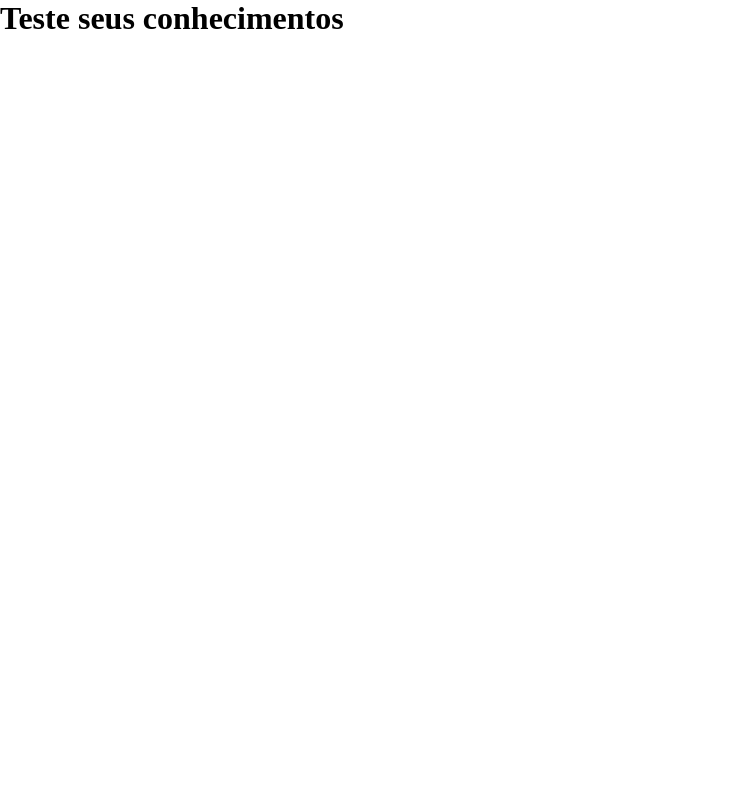
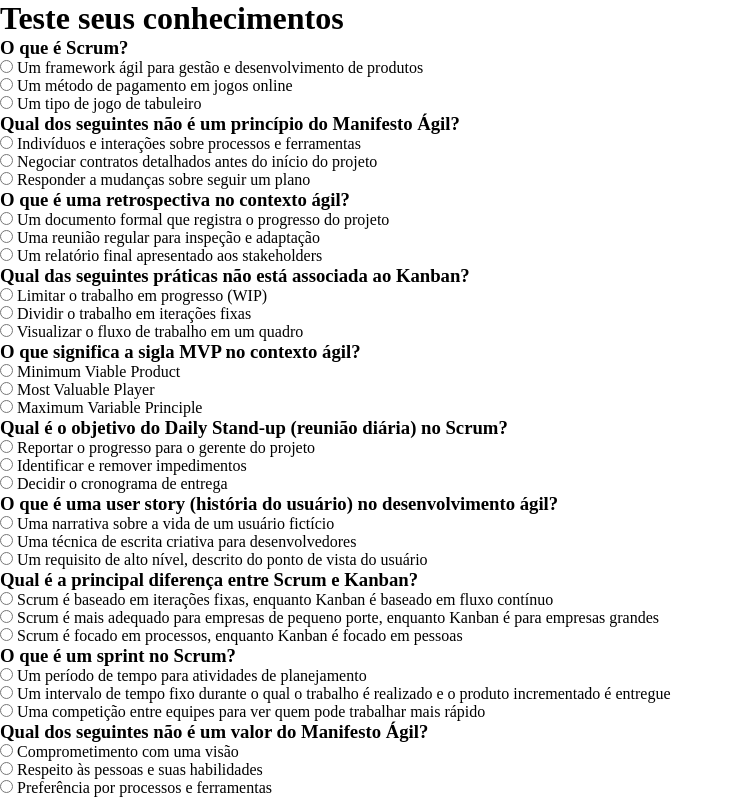
Before and after one commit to bpinheiro8/projeto-site-quiz, a plain HTML site: page index.html in a window 1280 px wide. Shown: the whole page, without its empty margins (0-733 px from the left). Drawn offline with Linux system fonts and the light colour scheme.

Commit message:
adding tag script in html and creating loop structure for answer and question

```diff
--- a/index.html
+++ b/index.html
@@ -25,5 +25,8 @@
         </dl>
       </div>
     </template>
+
+    <!--Importa arquivo JS-->
+    <script src="script.js"></script>
   </body>
 </html>
--- a/script.js
+++ b/script.js
@@ -75,9 +75,25 @@ const perguntas = [
   },
 ];
 
-const quiz = document.querySelector("");
+const quiz = document.querySelector("#quiz");
 const template = document.querySelector("template");
-const quizItem = template.content.cloneNode(true);
 
 for (const item of perguntas) {
+  //clonando item do template
+  const quizItem = template.content.cloneNode(true);
+  //modificando o H3 com as perguntas
+  quizItem.querySelector("h3").textContent = item.pergunta;
+
+  //laço para a inserção das respostas
+  for (let resposta of item.resposta) {
+    const dt = quizItem.querySelector("dl dt").cloneNode(true);
+    dt.querySelector("span").textContent = resposta;
+
+    quizItem.querySelector("dl").appendChild(dt);
+  }
+
+  quizItem.querySelector("dl dt").remove();
+
+  //insere a pergunta na tela
+  quiz.appendChild(quizItem);
 }
```
